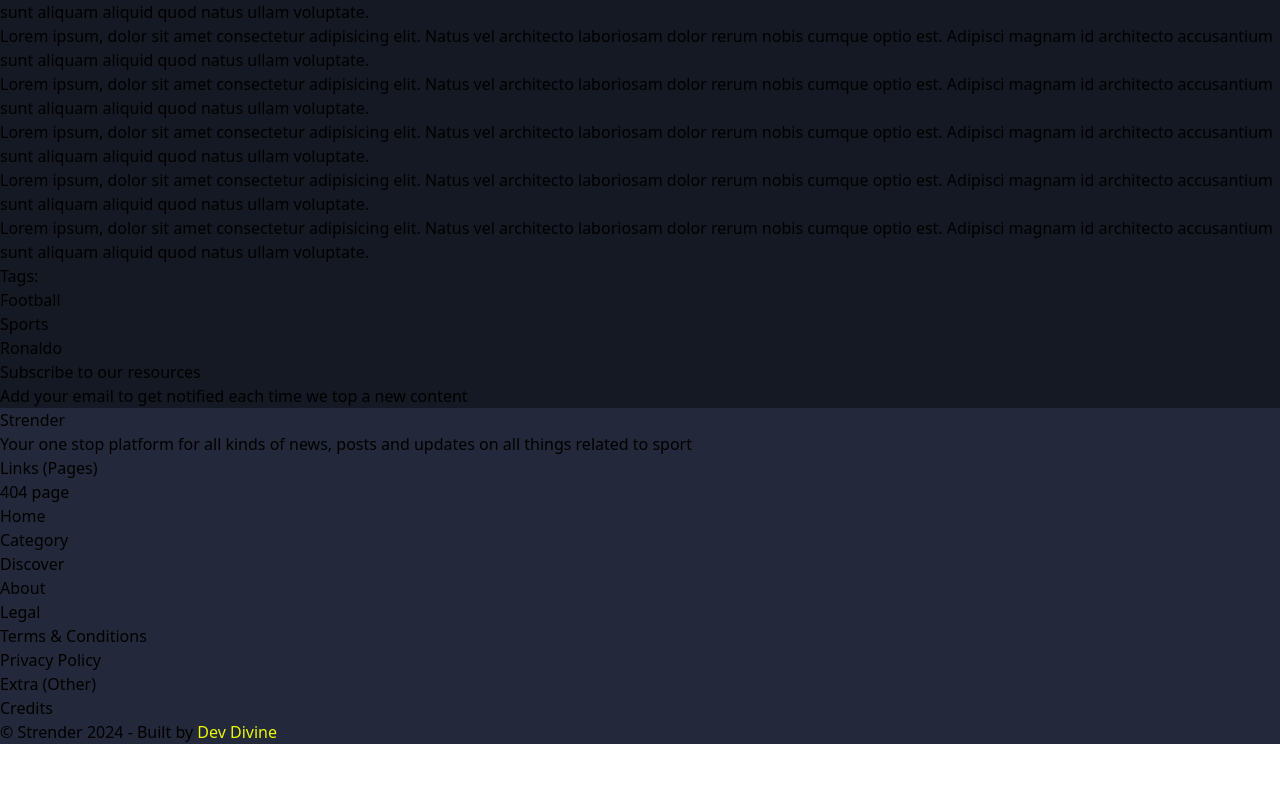
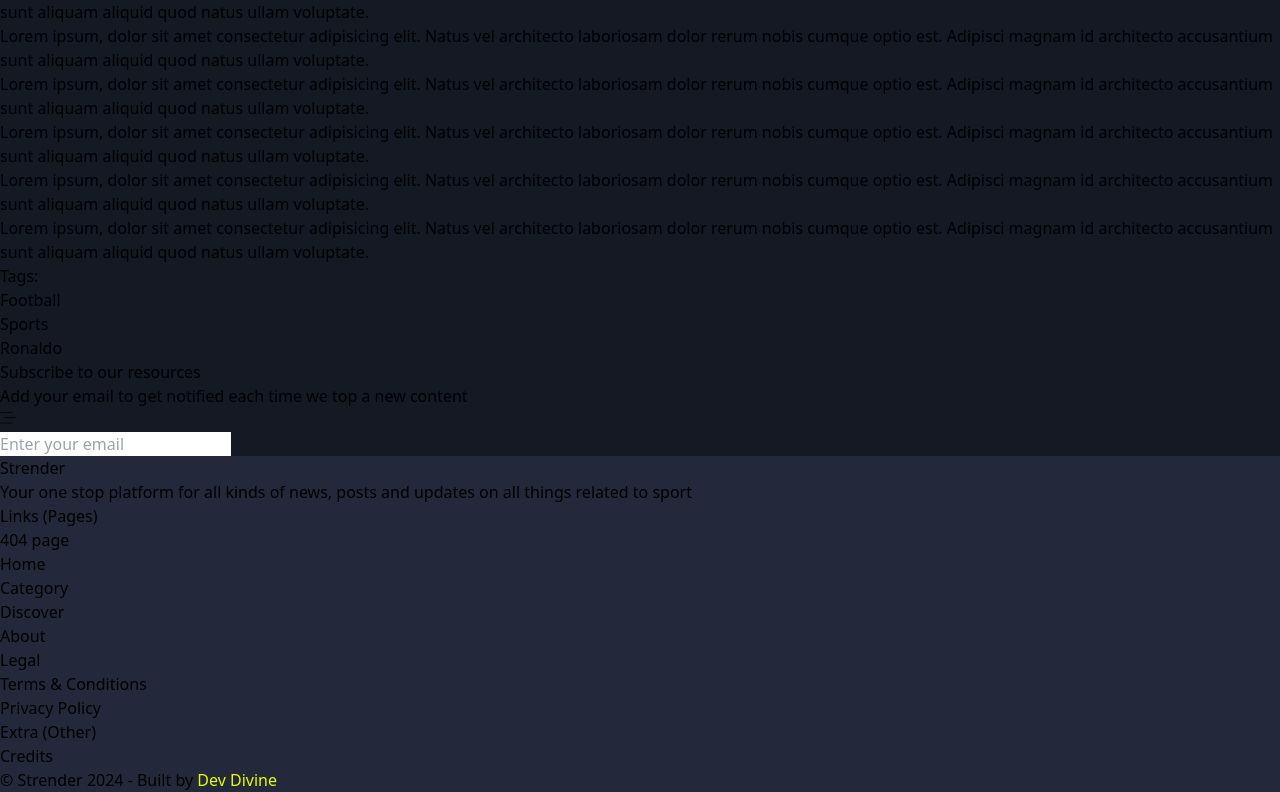
Before and after one commit to Okeke-Divine/strender, a React (Vite) app: page /post in a window 1280 px wide. Shown: the part 1158-1950 px from the top of the page. Before the commit the page ends 1902 px from the top, so only its background shows below. Built offline with nearby package versions, Linux system fonts and the light colour scheme.

Commit message:
Major updates

```diff
--- a/src/components/EmailSubscribe.jsx
+++ b/src/components/EmailSubscribe.jsx
@@ -2,8 +2,16 @@ export default function EmailSubscribe() {
   return (
     <>
       <div className="font-bold">Subscribe to our resources</div>
-      <div className="text-gray-500 text-sm font-semibold">
+      <div className="text-gray-500 text-sm font-semibold mt-1">
         Add your email to get notified each time we top a new content
+      </div>
+      <div className="mt-5 flex border-2 rounded-lg py-2 px-2 gap-x-2">
+        <div className="w-fit">
+            <i className="fi fi-ts-bars-staggered relative top-[0.1rem]"></i>
+        </div>
+        <div className="w-full">
+            <input className="w-full bg-transparent border-none outline-none" placeholder="Enter your email" />
+        </div>
       </div>
     </>
   );
```
